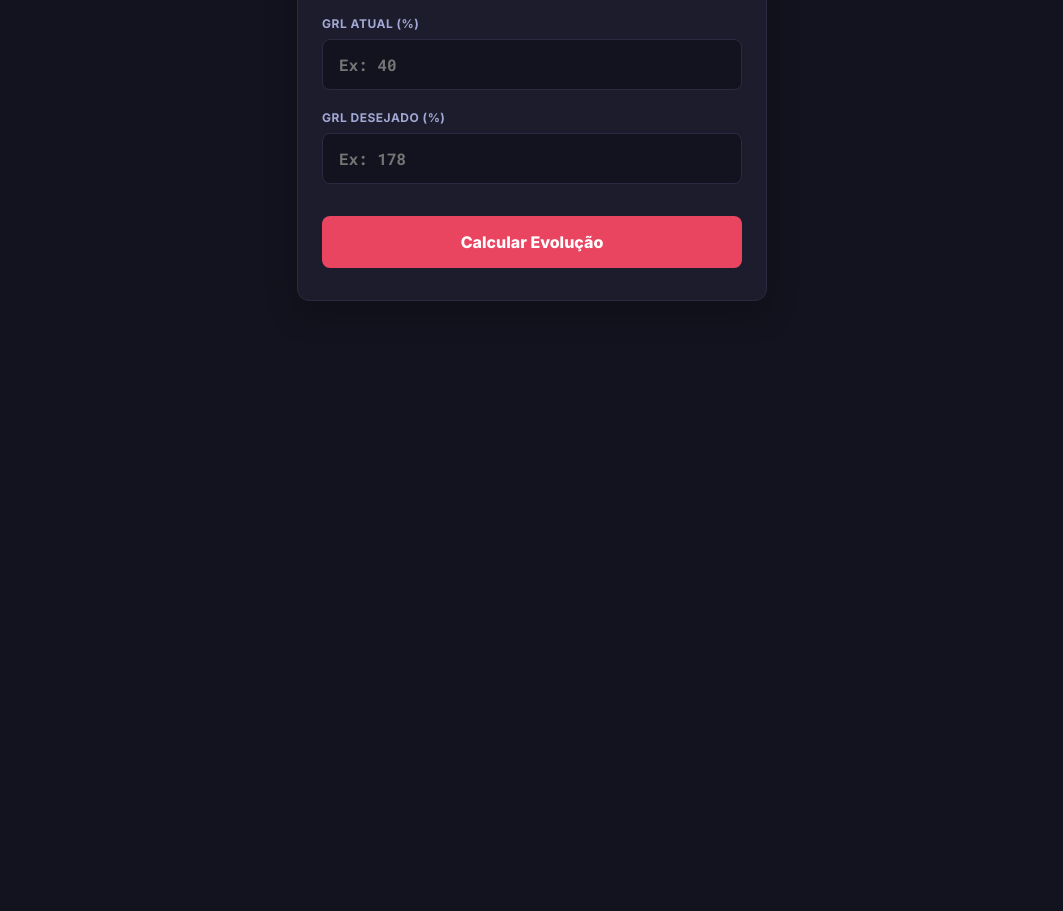
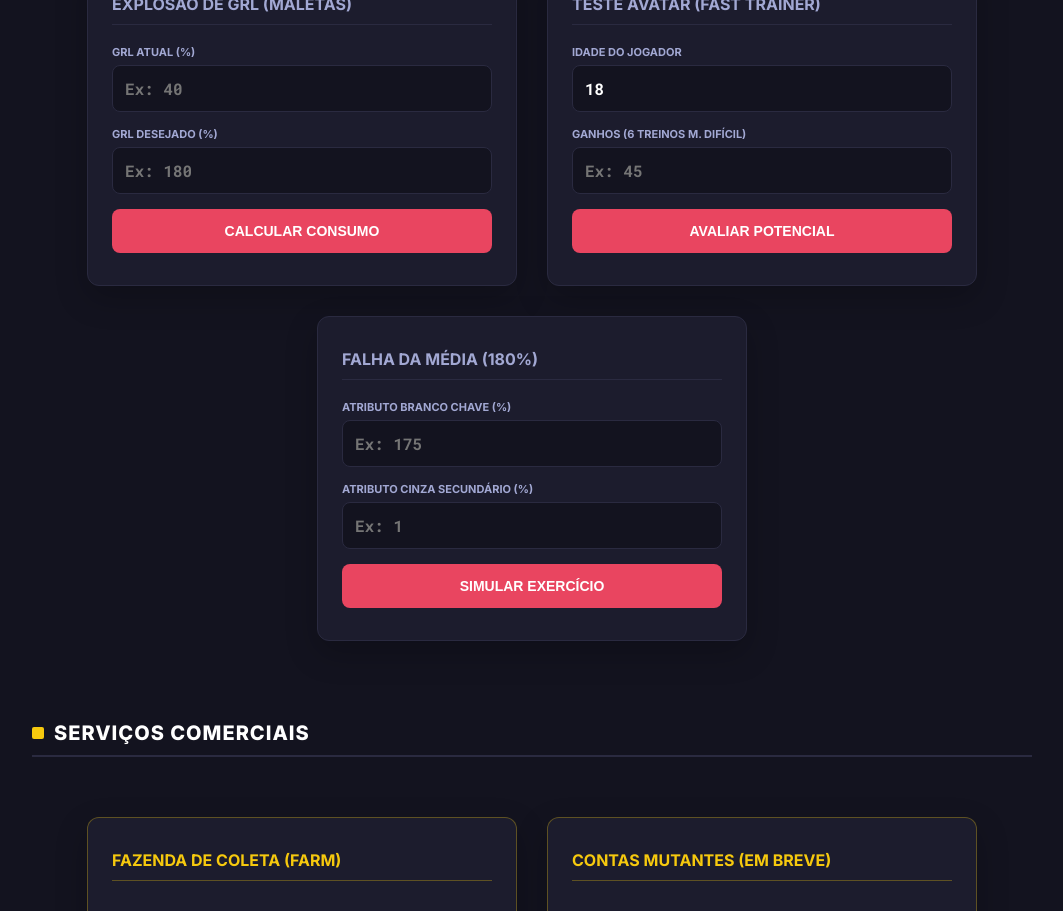
Before and after one commit to philipe-felix/prancheta-phda7, a plain HTML site: page index.html in a window 1280 px wide. Shown: the part 302-1213 px from the top of the page, without its empty margins (108-1171 px from the left). Before the commit the page ends 800 px from the top, so only its background shows below. Drawn offline with Linux system fonts and the light colour scheme; no server answers.

Commit message:
Update: Implementação completa do Layout F2P e Abas Comerciais

```diff
--- a/index.html
+++ b/index.html
@@ -3,15 +3,9 @@
 <head>
     <meta charset="UTF-8">
     <meta name="viewport" content="width=device-width, initial-scale=1.0">
-    <title>Sindicato FC - Laboratório</title>
-
-    <!-- Fontes -->
-    <link rel="preconnect" href="https://fonts.googleapis.com">
-    <link rel="preconnect" href="https://fonts.gstatic.com" crossorigin>
+    <title>Laboratório do PHDA7 - Sindicato FC</title>
     <link href="https://fonts.googleapis.com/css2?family=Inter:wght@400;500;700;800&family=Roboto+Mono:wght@700&display=swap" rel="stylesheet">
-
     <style>
-        /* DESIGN SYSTEM - TOKENS */
         :root {
             color-scheme: dark;
             --sf-bg: #13131F;
@@ -21,163 +15,161 @@
             --sf-accent-hover: #D93652;
             --sf-success: #4ECCA3;
             --sf-error: #FF4D4D;
+            --sf-gold: #F6C90E;
             --sf-text: #FFFFFF;
             --sf-muted: #A2A8D3;
             --sf-border: #2A2A40;
-
             --sf-radius-sm: 8px;
             --sf-radius-md: 12px;
-
-            --sf-shadow-card: 0 12px 32px rgba(0, 0, 0, .22), inset 0 1px 0 rgba(255, 255, 255, .025);
-            --sf-glow-accent: 0 0 0 2px rgba(233, 69, 96, .25), 0 0 15px rgba(233, 69, 96, .15);
-            --sf-glow-success: 0 0 24px rgba(78, 204, 163, .12);
-
-            --sf-font-body: "Inter", system-ui, sans-serif;
-            --sf-font-numeric: "Roboto Mono", "SFMono-Regular", Consolas, monospace;
+            --sf-shadow-card: 0 12px 32px rgba(0, 0, 0, .22);
+            --sf-font-body: "Inter", sans-serif;
+            --sf-font-numeric: "Roboto Mono", monospace;
         }
 
-        /* ESTRUTURA GLOBAL */
-        body {
-            font-family: var(--sf-font-body);
-            background-color: var(--sf-bg);
-            color: var(--sf-text);
-            display: flex;
-            justify-content: center;
-            align-items: center;
-            min-height: 100vh;
-            margin: 0;
-            padding: 20px;
-            box-sizing: border-box;
-        }
+        body { font-family: var(--sf-font-body); background: var(--sf-bg); color: var(--sf-text); margin: 0; padding: 40px 20px; display: flex; flex-direction: column; align-items: center; gap: 40px; }
 
-        .card {
-            background-color: var(--sf-surface);
-            padding: 32px 24px;
-            border-radius: var(--sf-radius-md);
-            box-shadow: var(--sf-shadow-card);
-            width: 100%;
-            max-width: 420px;
-            border: 1px solid var(--sf-border);
-        }
+        /* HEADER */
+        .header-main { text-align: center; }
+        .header-main h1 { font-size: 36px; font-weight: 800; margin: 0; text-transform: uppercase; letter-spacing: 1px; color: var(--sf-text); }
+        .header-main span { color: var(--sf-accent); font-family: var(--sf-font-numeric); }
+        .header-main p { color: var(--sf-muted); font-size: 14px; font-weight: 500; margin-top: 8px; text-transform: uppercase; letter-spacing: 2px;}
 
-        .header { text-align: center; margin-bottom: 32px; }
-        .tagline { font-size: 11px; text-transform: uppercase; letter-spacing: 1.5px; color: var(--sf-muted); font-weight: 700; margin-bottom: 8px; display: block; }
-        h1 { font-size: 28px; font-weight: 800; margin: 0; color: var(--sf-text); }
+        /* DIVISORES DE SEÇÃO */
+        .section-header { width: 100%; max-width: 1000px; border-bottom: 2px solid var(--sf-border); padding-bottom: 10px; margin-bottom: 20px; }
+        .section-header h2 { font-size: 20px; color: var(--sf-text); margin: 0; text-transform: uppercase; font-weight: 800; letter-spacing: 1px; display: flex; align-items: center; gap: 10px; }
+        .section-header h2::before { content: ""; display: block; width: 12px; height: 12px; background: var(--sf-accent); border-radius: 2px; }
+        .section-header.comercial h2::before { background: var(--sf-gold); }
 
-        /* INPUTS E BOTÕES */
-        .input-group { margin-bottom: 20px; }
-        label { display: block; font-size: 12px; font-weight: 700; color: var(--sf-muted); margin-bottom: 8px; text-transform: uppercase; letter-spacing: 0.5px; }
+        .grid-container { display: flex; flex-wrap: wrap; justify-content: center; gap: 30px; width: 100%; max-width: 1000px; }
 
-        input[type="number"] {
-            width: 100%;
-            background-color: var(--sf-bg);
-            border: 1px solid var(--sf-border);
-            color: var(--sf-text);
-            font-family: var(--sf-font-numeric);
-            font-size: 16px;
-            padding: 14px 16px;
-            border-radius: var(--sf-radius-sm);
-            box-sizing: border-box;
-            transition: all 0.2s ease;
-            outline: none;
-        }
-        input[type="number"]:focus { border-color: var(--sf-accent); box-shadow: var(--sf-glow-accent); }
+        /* CARDS */
+        .card { background: var(--sf-surface); padding: 32px 24px; border-radius: var(--sf-radius-md); box-shadow: var(--sf-shadow-card); width: 100%; max-width: 380px; border: 1px solid var(--sf-border); display: flex; flex-direction: column; }
+        .card.premium { border: 1px solid rgba(246, 201, 14, 0.3); }
 
-        button {
-            width: 100%;
-            background-color: var(--sf-accent);
-            color: var(--sf-text);
-            font-family: var(--sf-font-body);
-            font-weight: 750;
-            font-size: 16px;
-            padding: 16px;
-            border: none;
-            border-radius: var(--sf-radius-sm);
-            cursor: pointer;
-            transition: all 0.2s ease;
-            margin-top: 12px;
-        }
-        button:hover { background-color: var(--sf-accent-hover); }
-        button:disabled { background-color: var(--sf-surface-raised); color: var(--sf-muted); cursor: not-allowed; }
+        .card-title { font-size: 16px; font-weight: 700; color: var(--sf-muted); margin-bottom: 20px; text-transform: uppercase; border-bottom: 1px solid var(--sf-border); padding-bottom: 10px; }
+        .card.premium .card-title { color: var(--sf-gold); border-bottom-color: rgba(246, 201, 14, 0.3); }
+
+        .card-desc { font-size: 13px; color: var(--sf-muted); margin-bottom: 20px; line-height: 1.5; }
+
+        /* INPUTS */
+        .input-group { margin-bottom: 15px; width: 100%; }
+        label { display: block; font-size: 11px; font-weight: 700; color: var(--sf-muted); margin-bottom: 6px; text-transform: uppercase; }
+        input[type="number"] { width: 100%; background: var(--sf-bg); border: 1px solid var(--sf-border); color: var(--sf-text); font-family: var(--sf-font-numeric); font-size: 16px; padding: 12px; border-radius: var(--sf-radius-sm); box-sizing: border-box; outline: none; transition: border 0.2s; }
+        input[type="number"]:focus { border-color: var(--sf-accent); }
+
+        /* BOTÕES */
+        button, .btn-link { width: 100%; background: var(--sf-accent); color: var(--sf-text); font-weight: 700; font-size: 14px; padding: 14px; border: none; border-radius: var(--sf-radius-sm); cursor: pointer; text-transform: uppercase; margin-top: auto; transition: background 0.2s; text-align: center; text-decoration: none; box-sizing: border-box; display: inline-block; }
+        button:hover, .btn-link:hover { background: var(--sf-accent-hover); }
+
+        .btn-gold { background: var(--sf-gold); color: #000; }
+        .btn-gold:hover { background: #e0b600; }
 
         /* RESULTADOS */
-        #resultado-container {
-            display: none;
-            margin-top: 24px;
-            padding: 20px;
-            background-color: var(--sf-surface-raised);
-            border-radius: var(--sf-radius-sm);
-            text-align: center;
-            border: 1px solid var(--sf-border);
-        }
-        .resultado-sucesso { border-color: rgba(78, 204, 163, 0.3) !important; box-shadow: var(--sf-glow-success); }
-        .resultado-sucesso .destaque-numero { color: var(--sf-success); }
-        .resultado-erro { border-color: rgba(255, 77, 77, 0.3) !important; }
-        .resultado-erro .destaque-numero { color: var(--sf-error); font-family: var(--sf-font-body); font-size: 14px; }
-
-        .status-label { font-size: 11px; text-transform: uppercase; font-weight: 700; color: var(--sf-muted); margin-bottom: 8px; display: block; }
-        .destaque-numero { font-family: var(--sf-font-numeric); font-size: 32px; font-weight: 800; margin: 0; }
+        .resultado-box { display: none; margin-top: 20px; padding: 15px; background: var(--sf-surface-raised); border-radius: var(--sf-radius-sm); text-align: center; border: 1px solid var(--sf-border); }
+        .resultado-sucesso { border-color: rgba(78, 204, 163, 0.4); color: var(--sf-success); font-family: var(--sf-font-numeric); font-size: 20px; font-weight: bold;}
+        .resultado-erro { border-color: rgba(255, 77, 77, 0.4); color: var(--sf-error); font-family: var(--sf-font-numeric); font-size: 15px; font-weight: bold;}
     </style>
 </head>
 <body>
 
-    <div class="card">
-        <div class="header">
-            <span class="tagline">Laboratório F2P</span>
-            <h1 id="app-title">Carregando...</h1>
+    <div class="header-main">
+        <h1>Laboratório do <span>PHDA7</span></h1>
+        <p>Simulador Oficial - Sindicato FC</p>
+    </div>
+
+    <!-- SEÇÃO 1: ENGENHARIA MATEMÁTICA -->
+    <div class="section-header">
+        <h2>Engenharia de Mutantes</h2>
+    </div>
+
+    <div class="grid-container">
+        <!-- MÓDULO 1: CALCULADORA -->
+        <div class="card">
+            <div class="card-title">Explosão de GRL (Maletas)</div>
+            <div class="input-group">
+                <label>GRL Atual (%)</label>
+                <input type="number" id="current_ovr" placeholder="Ex: 40">
+            </div>
+            <div class="input-group">
+                <label>GRL Desejado (%)</label>
+                <input type="number" id="target_ovr" placeholder="Ex: 180">
+            </div>
+            <button onclick="calcularMaletas()" id="btn-calc">Calcular Consumo</button>
+            <div id="res-maletas" class="resultado-box"></div>
         </div>
 
-        <div class="input-group">
-            <label id="lbl-current">GRL Atual (%)</label>
-            <input type="number" id="current_ovr" placeholder="Ex: 40">
+        <!-- MÓDULO 2: FAST TRAINER -->
+        <div class="card">
+            <div class="card-title">Teste Avatar (Fast Trainer)</div>
+            <div class="input-group">
+                <label>Idade do Jogador</label>
+                <input type="number" id="idade_ft" value="18" disabled>
+            </div>
+            <div class="input-group">
+                <label>Ganhos (6 treinos M. Difícil)</label>
+                <input type="number" id="ganho_ft" placeholder="Ex: 45">
+            </div>
+            <button onclick="avaliarMutante()">Avaliar Potencial</button>
+            <div id="res-ft" class="resultado-box"></div>
         </div>
 
-        <div class="input-group">
-            <label id="lbl-target">GRL Desejado (%)</label>
-            <input type="number" id="target_ovr" placeholder="Ex: 178">
+        <!-- MÓDULO 3: MÉDIA 180% -->
+        <div class="card">
+            <div class="card-title">Falha da Média (180%)</div>
+            <div class="input-group">
+                <label>Atributo Branco Chave (%)</label>
+                <input type="number" id="attr_branco" placeholder="Ex: 175">
+            </div>
+            <div class="input-group">
+                <label>Atributo Cinza Secundário (%)</label>
+                <input type="number" id="attr_cinza" placeholder="Ex: 1">
+            </div>
+            <button onclick="calcularMedia()">Simular Exercício</button>
+            <div id="res-media" class="resultado-box"></div>
+        </div>
+    </div>
+
+    <!-- SEÇÃO 2: SERVIÇOS E COMERCIAL -->
+    <div class="section-header comercial" style="margin-top: 40px;">
+        <h2>Serviços Comerciais</h2>
+    </div>
+
+    <div class="grid-container">
+        <!-- SERVIÇO: COLETA DE MALETAS -->
+        <div class="card premium">
+            <div class="card-title">Fazenda de Coleta (Farm)</div>
+            <p class="card-desc">Sem tempo para farmar? Nós assumimos. Operamos a recolha diária das maletas verdes gratuitas na sua conta para preparar a sua próxima Idade de Ouro.</p>
+            <ul style="color: var(--sf-muted); font-size: 13px; margin-bottom: 25px; padding-left: 20px;">
+                <li>Coleta otimizada diária</li>
+                <li>Sem penalizações F2P</li>
+                <li>Segurança total de conta</li>
+            </ul>
+            <a href="https://wa.me/5551900000000?text=Olá, tenho interesse no serviço de Coleta de Maletas." target="_blank" class="btn-link btn-gold">Contratar Coleta</a>
         </div>
 
-        <button id="btn-calc" onclick="calcular()">Calcular Evolução</button>
-
-        <div id="resultado-container">
-            <span class="status-label" id="status-text">Simulação Concluída</span>
-            <p class="destaque-numero" id="resultado-valor"></p>
+        <!-- SERVIÇO: COMPRA DE CONTAS -->
+        <div class="card premium">
+            <div class="card-title">Contas Mutantes (Em Breve)</div>
+            <p class="card-desc">Planejamento a longo prazo feito por nós. Adquira contas secundárias projetadas cirurgicamente, já com milhares de maletas acumuladas e base de jogadores de 1%.</p>
+            <ul style="color: var(--sf-muted); font-size: 13px; margin-bottom: 25px; padding-left: 20px;">
+                <li>10k+ Maletas Verdes em caixa</li>
+                <li>Cones (1%) já formatados</li>
+                <li>Pronto para a Divisão Suprema</li>
+            </ul>
+            <a href="https://wa.me/5551900000000?text=Olá, quero entrar na fila de espera para as Contas Mutantes." target="_blank" class="btn-link btn-gold">Lista de Espera</a>
         </div>
     </div>
 
     <script>
-        // Lógica de Internacionalização
-        async function carregarTextos() {
-            try {
-                const response = await fetch('/api/interface');
-                const data = await response.json();
-                const t = data.textos;
-
-                document.getElementById('app-title').innerText = t.app_title || "Calculadora Sindicato FC";
-                document.getElementById('lbl-current').innerText = t.label_current || "GRL Atual (%)";
-                document.getElementById('lbl-target').innerText = t.label_target || "GRL Desejado (%)";
-                document.getElementById('btn-calc').innerText = t.btn_calc || "Calcular Evolução";
-            } catch (error) {
-                console.error("Erro de conexão. Utilizando PT-BR padrão.");
-                document.getElementById('app-title').innerText = "Calculadora Sindicato FC";
-            }
-        }
-
-        // Lógica de Cálculo de Backend
-        async function calcular() {
+        // API FastAPI
+        async function calcularMaletas() {
             const current = parseFloat(document.getElementById('current_ovr').value);
             const target = parseFloat(document.getElementById('target_ovr').value);
+            const resBox = document.getElementById('res-maletas');
             const btn = document.getElementById('btn-calc');
-            const resultContainer = document.getElementById('resultado-container');
-            const resultValor = document.getElementById('resultado-valor');
-            const statusText = document.getElementById('status-text');
 
             if (isNaN(current) || isNaN(target)) return;
-
-            btn.disabled = true;
-            btn.innerText = "Processando...";
-            resultContainer.style.display = "none";
-            resultContainer.className = "";
+            btn.disabled = true; btn.innerText = "Processando..."; resBox.style.display = "none";
 
             try {
                 const response = await fetch('/api/calcular', {
@@ -186,30 +178,55 @@
                     body: JSON.stringify({ current_ovr: current, target_ovr: target })
                 });
 
+                if (!response.ok) throw new Error("Erro de HTTP");
                 const data = await response.json();
-                resultContainer.style.display = "block";
 
-                if (data.erro) {
-                    resultContainer.classList.add('resultado-erro');
-                    statusText.innerText = "Alerta";
-                    resultValor.innerText = data.erro;
-                } else {
-                    resultContainer.classList.add('resultado-sucesso');
-                    statusText.innerText = "Evolução Necessária";
-                    resultValor.innerText = `+${data.maletas} Maletas`;
-                }
+                resBox.style.display = "block";
+                resBox.className = "resultado-box " + (data.erro ? "resultado-erro" : "resultado-sucesso");
+                resBox.innerText = data.erro ? data.erro : `+${data.maletas} Maletas`;
             } catch (error) {
-                resultContainer.style.display = "block";
-                resultContainer.classList.add('resultado-erro');
-                statusText.innerText = "Erro de Conexão";
-                resultValor.innerText = "Falha no servidor.";
+                resBox.style.display = "block";
+                resBox.className = "resultado-box resultado-erro";
+                resBox.innerText = "Erro no servidor.";
             } finally {
-                btn.disabled = false;
-                btn.innerText = document.getElementById('app-title').innerText.includes("Calculator") ? "Calculate Growth" : "Calcular Evolução";
+                btn.disabled = false; btn.innerText = "Calcular Consumo";
             }
         }
 
-        window.onload = carregarTextos;
+        // Fast Trainer
+        function avaliarMutante() {
+            const ganho = parseInt(document.getElementById('ganho_ft').value);
+            const resBox = document.getElementById('res-ft');
+            if (isNaN(ganho)) return;
+
+            resBox.style.display = "block";
+            if (ganho >= 45) {
+                resBox.className = "resultado-box resultado-sucesso";
+                resBox.innerText = "MUTANTE APROVADO!\n(Congelar até aos 21)";
+            } else {
+                resBox.className = "resultado-box resultado-erro";
+                resBox.innerText = "MEDIANO.\nVenda Imediata!";
+            }
+        }
+
+        // Média 180%
+        function calcularMedia() {
+            const branco = parseFloat(document.getElementById('attr_branco').value);
+            const cinza = parseFloat(document.getElementById('attr_cinza').value);
+            const resBox = document.getElementById('res-media');
+            if (isNaN(branco) || isNaN(cinza)) return;
+
+            const media = (branco + cinza) / 2;
+            resBox.style.display = "block";
+
+            if (media < 180) {
+                resBox.className = "resultado-box resultado-sucesso";
+                resBox.innerText = `Média: ${media.toFixed(1)}%\n(Evolução Liberada)`;
+            } else {
+                resBox.className = "resultado-box resultado-erro";
+                resBox.innerText = `Média: ${media.toFixed(1)}%\n(Bloqueio Atingido)`;
+            }
+        }
     </script>
 </body>
 </html>
```
